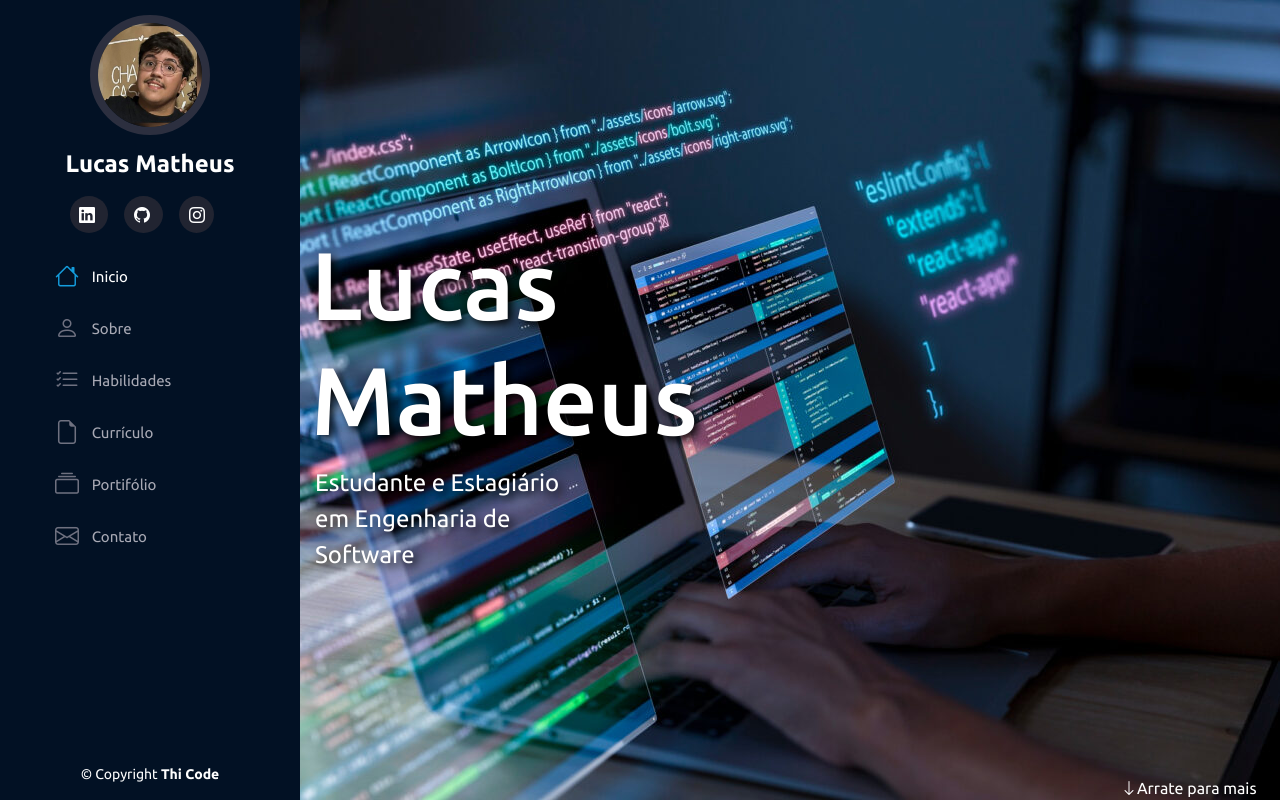
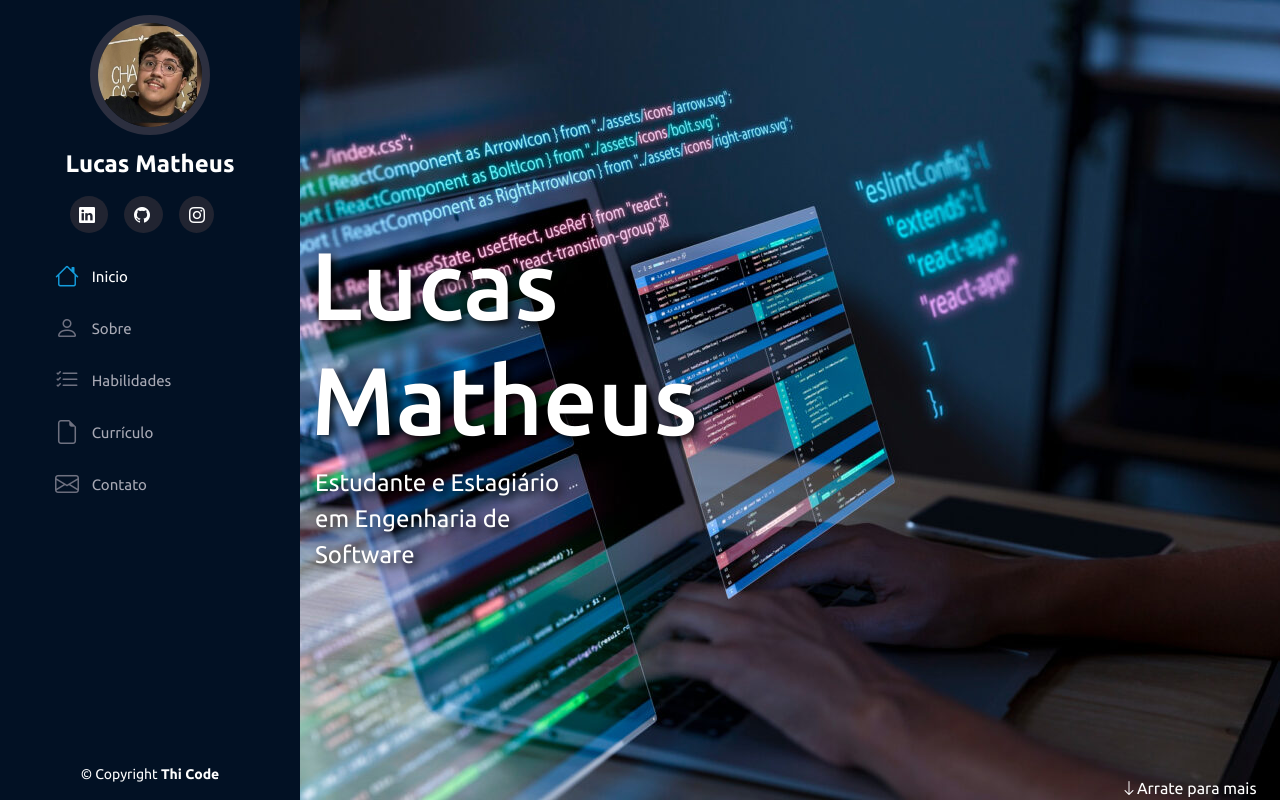
Before and after one commit to lucasmatheuz/portifolio-flask-bootstrap, a Flask app: page / in a window 1280 px wide. Shown: the top 804 px of the page. Run offline with Flask 2, Linux system fonts and the light colour scheme; some libraries are stand-ins or nearby versions.

Commit message:
Finalizado Projeto Laboratório Programação Back-end

```diff
--- a/templates/index.html
+++ b/templates/index.html
@@ -35,19 +35,16 @@
                   <a class="nav-link active" aria-current="page" href="#"><i class="bi bi-house" aria-hidden="true"></i> Inicio</a>
                 </li>
                 <li class="nav-item">
-                  <a class="nav-link" href="#"><i class="bi bi-person" aria-hidden="true"></i> Sobre</a>
+                  <a class="nav-link" href="#sobre"><i class="bi bi-person" aria-hidden="true"></i> Sobre</a>
                 </li>
                 <li class="nav-item">
-                  <a class="nav-link" href="#"><i class="bi bi-list-check" aria-hidden="true"></i> Habilidades</a>
+                  <a class="nav-link" href="#habilidades"><i class="bi bi-list-check" aria-hidden="true"></i> Habilidades</a>
                 </li>
                 <li class="nav-item">
-                   <a class="nav-link" href="#"><i class="bi bi-file-earmark" aria-hidden="true"></i> Currículo</a>
+                   <a class="nav-link" href="#curriculo"><i class="bi bi-file-earmark" aria-hidden="true"></i> Currículo</a>
                 </li>
                 <li class="nav-item">
-                   <a class="nav-link" href="#"><i class="bi bi-collection" aria-hidden="true"></i> Portifólio</a>
-                </li>
-                <li class="nav-item">
-                   <a class="nav-link" href="#"><i class="bi bi-envelope" aria-hidden="true"></i> Contato</a>
+                   <a class="nav-link" href="#contato"><i class="bi bi-envelope" aria-hidden="true"></i> Contato</a>
                 </li>
               </ul>
         </nav>
```
